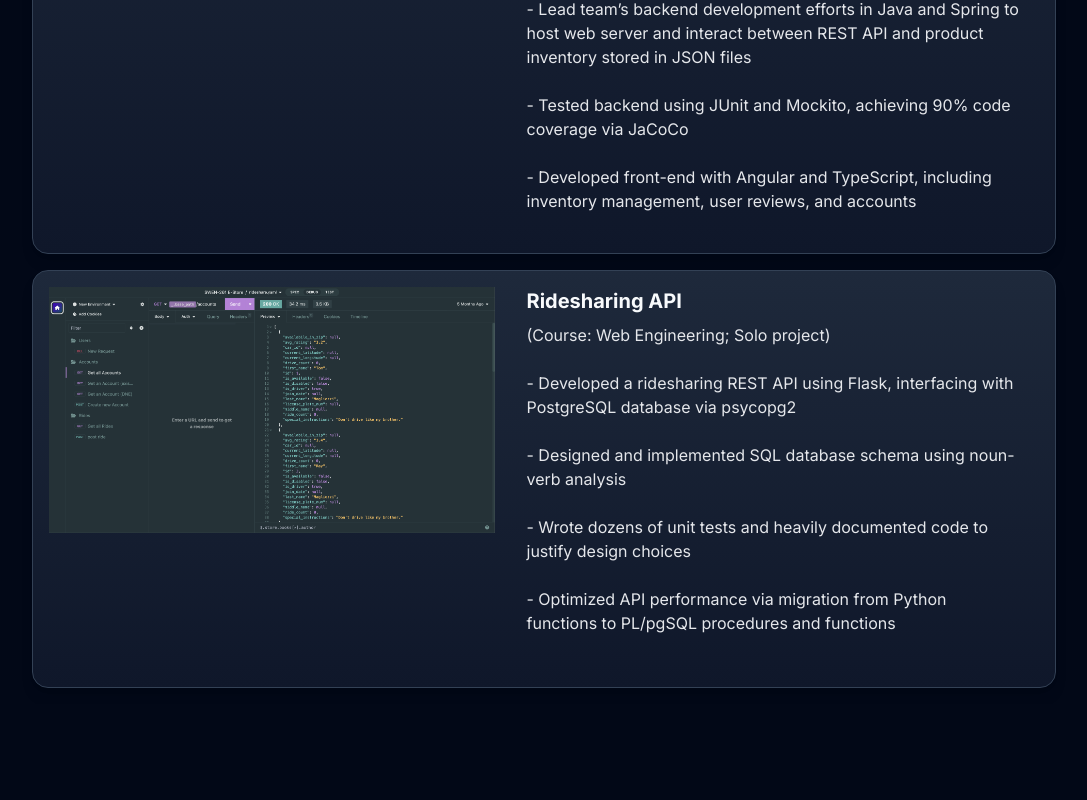
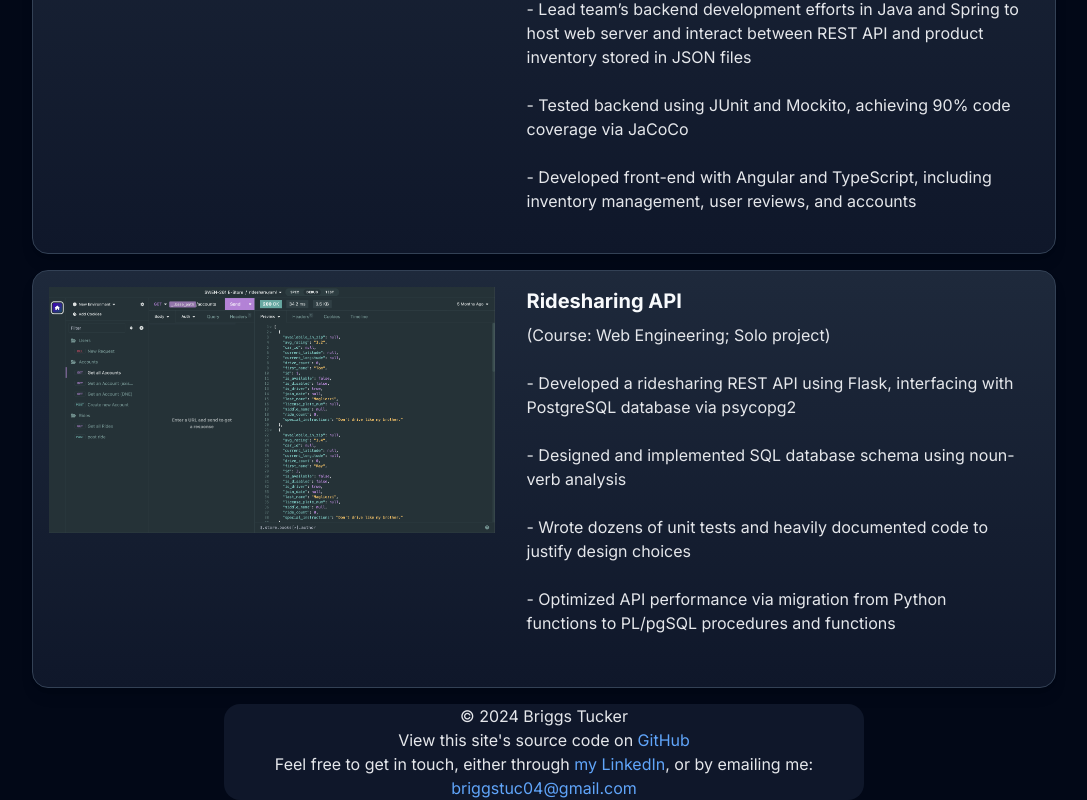
Before and after one commit to lumitry/lumitry-next, a Next.js app: page / in a window 1280 px wide. Shown: the part 1169-1969 px from the top of the page, without its empty margins (96-1183 px from the left). Before the commit the page ends 1873 px from the top, so only its background shows below. Built offline with nearby package versions, Linux system fonts and the light colour scheme.

Commit message:
add footer

```diff
--- a/app/layout.tsx
+++ b/app/layout.tsx
@@ -3,6 +3,7 @@ import { Inter } from "next/font/google";
 import "./globals.css";
 import Header from "@/components/header";
 import { ThemeProvider } from "@/components/theme-provider";
+import Footer from "@/components/footer";
 
 const inter = Inter({ subsets: ["latin"] });
 
@@ -30,6 +31,9 @@ export default function RootLayout({
                         {children}
                     </ThemeProvider>
                 </main>
+                <footer>
+                    <Footer />
+                </footer>
             </body>
         </html>
     );
--- /dev/null
+++ b/components/footer.tsx
@@ -0,0 +1,32 @@
+import React from "react";
+
+const github_link = "https://github.com/lumitry/lumitry-next";
+const linkedin_link = "https://www.linkedin.com/in/brighamtucker/";
+const link_css_class = "text-blue-400 hover:text-blue-300";
+
+export default function Footer() {
+    return (
+        <footer className="m-auto w-[50%] rounded-2xl bg-slate-900 text-center text-gray-200">
+            <p>&copy; 2024 Briggs Tucker</p>
+            <p>
+                View this site&apos;s source code on{" "}
+                <a className={link_css_class} href={github_link}>
+                    GitHub
+                </a>
+            </p>
+            <p>
+                Feel free to get in touch, either through{" "}
+                <a className={link_css_class} href={linkedin_link}>
+                    my LinkedIn
+                </a>
+                , or by emailing me:{" "}
+                <a
+                    className={link_css_class}
+                    href="mailto:briggstuc04@gmail.com"
+                >
+                    briggstuc04@gmail.com
+                </a>
+            </p>
+        </footer>
+    );
+}
```
